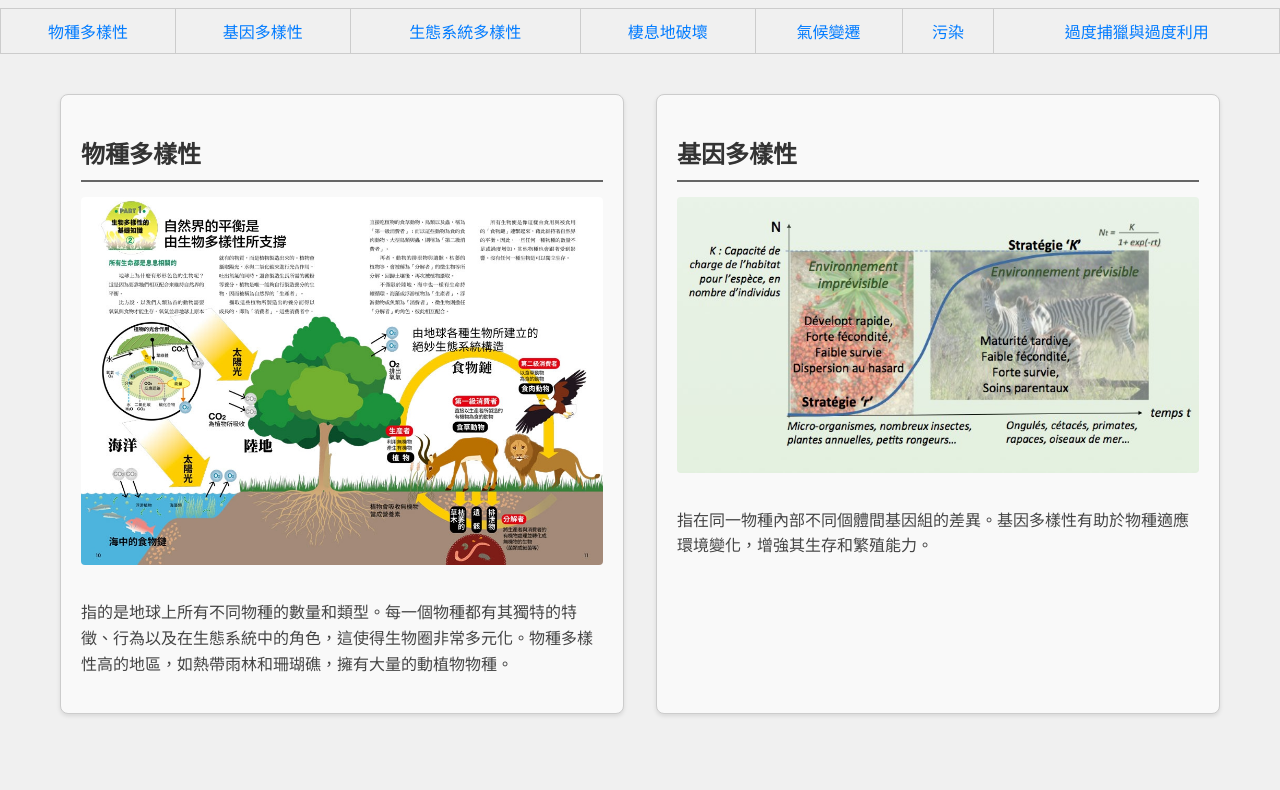
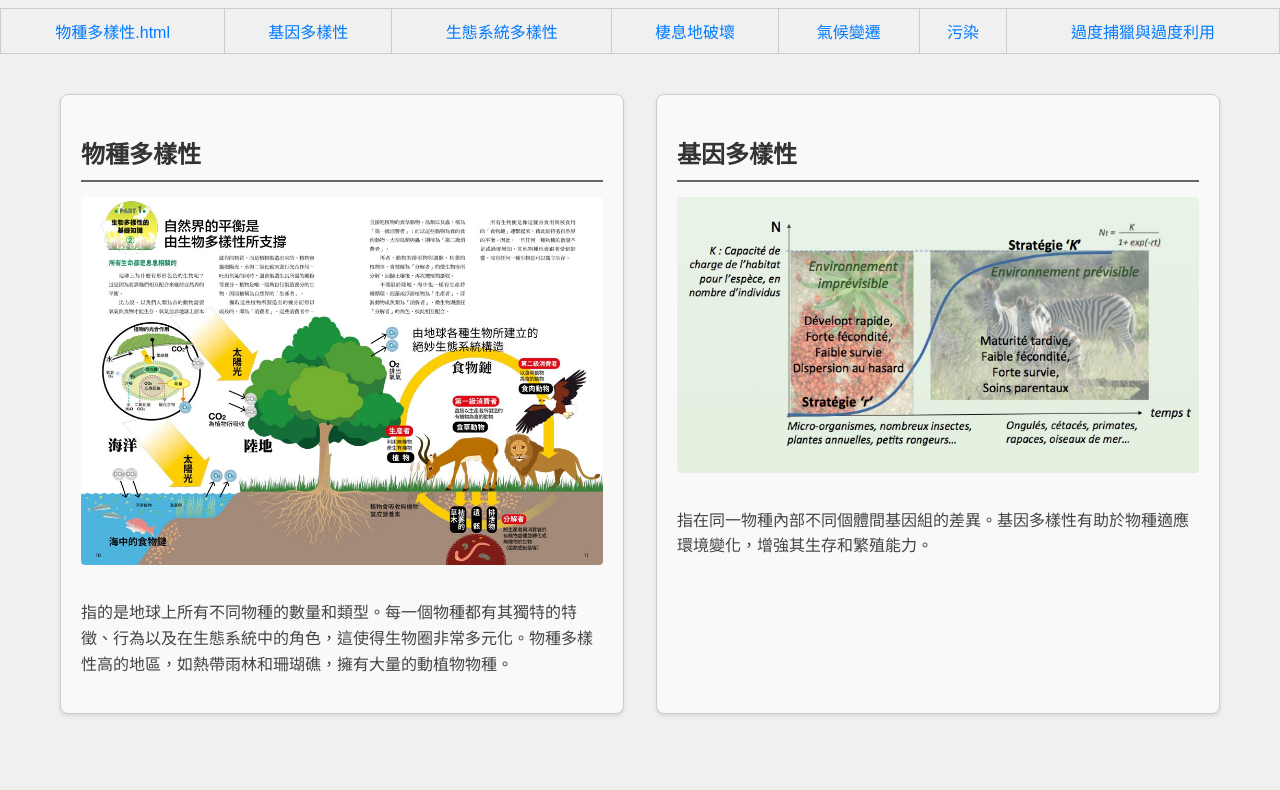
Before and after one commit to cell104/Biodiversity-Project, a plain HTML site: page index.html in a window 1280 px wide. Shown: the part 310-1100 px from the top of the page. Drawn offline with Linux system fonts and the light colour scheme.

Commit message:
Update index.html

```diff
--- a/index.html
+++ b/index.html
@@ -127,7 +127,7 @@
     <div>
         <table class="link-table">
             <tr>
-                <td><a href="#物種多樣性">物種多樣性</a></td>
+                <td><a href="#物種多樣性">物種多樣性.html</a></td>
                 <td><a href="#基因多樣性">基因多樣性</a></td>
                 <td><a href="#生態系統多樣性">生態系統多樣性</a></td>
                 <td><a href="#棲息地破壞">棲息地破壞</a></td>
```
